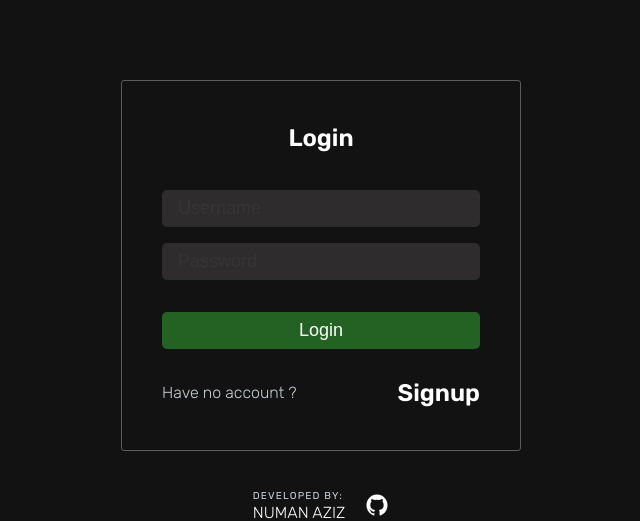
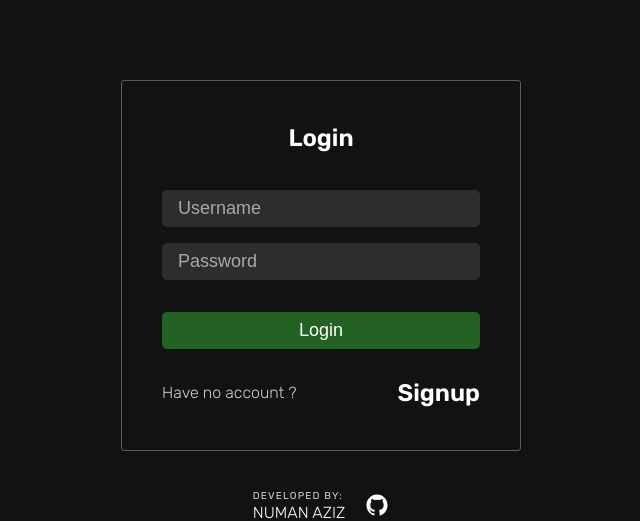
Before and after one commit to NumanAziz4712/TodoApp, a Django app: page /login/ in a window 1280 px wide. Shown: the top 521 px of the page, without its empty margins (319-959 px from the left). Run offline with Django 4.2, Linux system fonts and the light colour scheme.

Commit message:
changed color

```diff
--- a/static/css/main.css
+++ b/static/css/main.css
@@ -236,7 +236,7 @@ header {
 }
 
 .login input::placeholder {
-    color: #3f3e3e7c;
+    color: #f1f1f1a2;
 }
 .password-field input,
 .username-field input {
```
Also changed, not shown: db.sqlite3.
